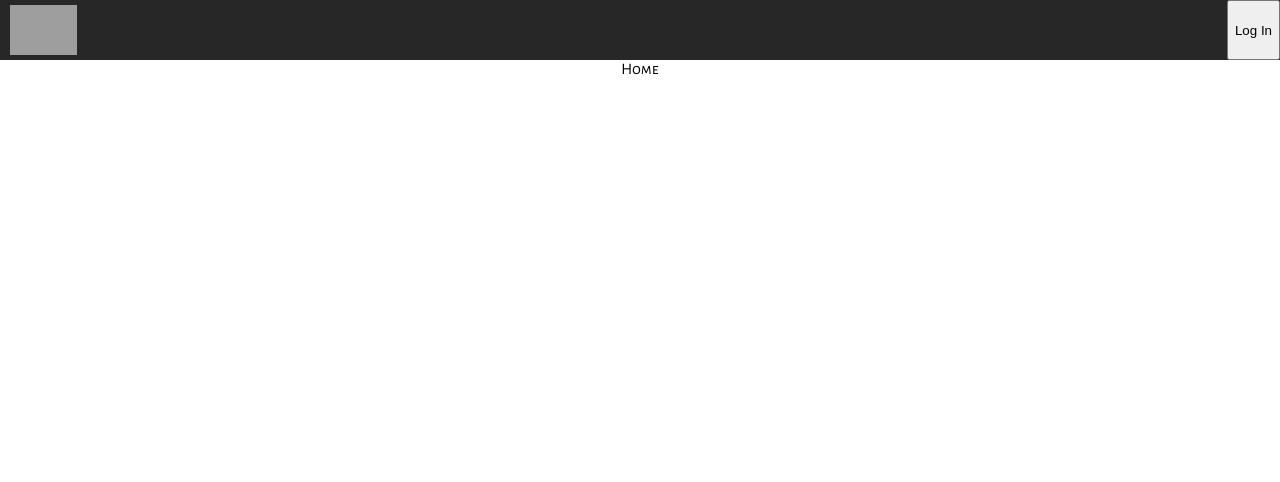
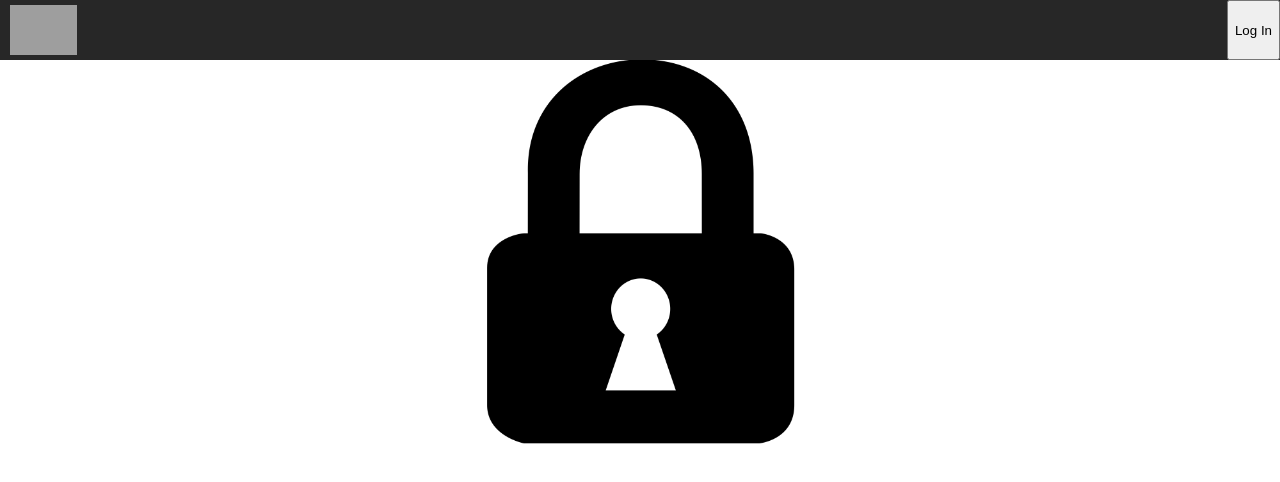
Before and after one commit to meixingc/dayjot, a React (Create React App) app in the folder dayjot_project/dayjot_frontend/: page / in a window 1280 px wide. Shown: the top 482 px of the page. Built offline with nearby package versions, Linux system fonts and the light colour scheme; grey boxes are pictures that could not be loaded.

Commit message:
home data render

```diff
--- a/dayjot_project/dayjot_frontend/src/components/Home.js
+++ b/dayjot_project/dayjot_frontend/src/components/Home.js
@@ -1,5 +1,36 @@
+import '../styles/Home.css'
+
+import { useContext } from 'react'
+import { UserContext } from '../context/UserContext'
+import { DataContext } from '../context/DataContext'
+import { useNavigate } from 'react-router-dom'
+
 export default function Home() {
-    return (
-        <div> Home </div>
-    )
+    const navigate = useNavigate()
+
+    const { loggedIn } = useContext(UserContext)
+    const { entries } = useContext(DataContext)
+
+    const selectEntry = (id) => {
+        navigate(`/entry/${id}`)
+    }
+
+    if (!loggedIn) {
+        return (
+            <div className='Home'>
+                <img src='/assets/lock.png' className='home-lock' onClick={() => navigate('/')}/>
+            </div>
+        )
+    }
+    else {
+        return (
+            <div className='Home'>
+                {entries.map(entry => (
+                    <div className='home-entry' onClick={() => selectEntry(`${entry.id}`)}>
+                        <h2 className='home-entry-date'> {entry.date} </h2>
+                    </div>
+                ))}
+            </div>
+        )
+    }
 }
--- /dev/null
+++ b/dayjot_project/dayjot_frontend/src/styles/Home.css
@@ -0,0 +1,3 @@
+.home-lock {
+    width: 30vw;
+}
```
